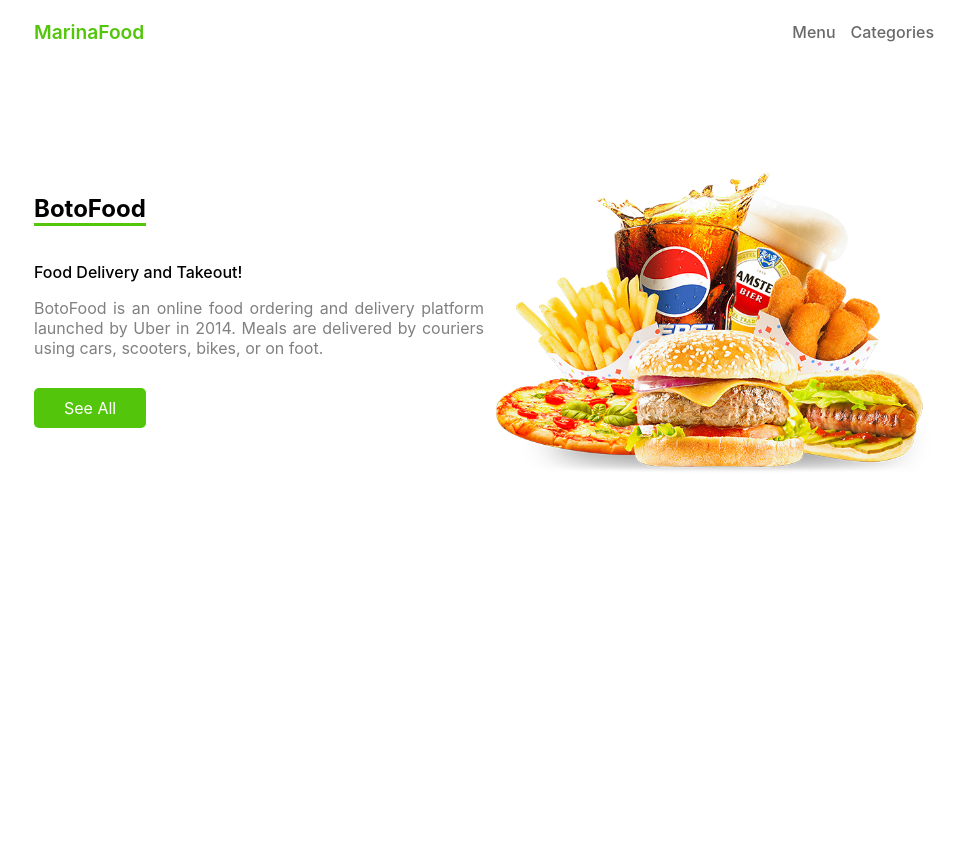
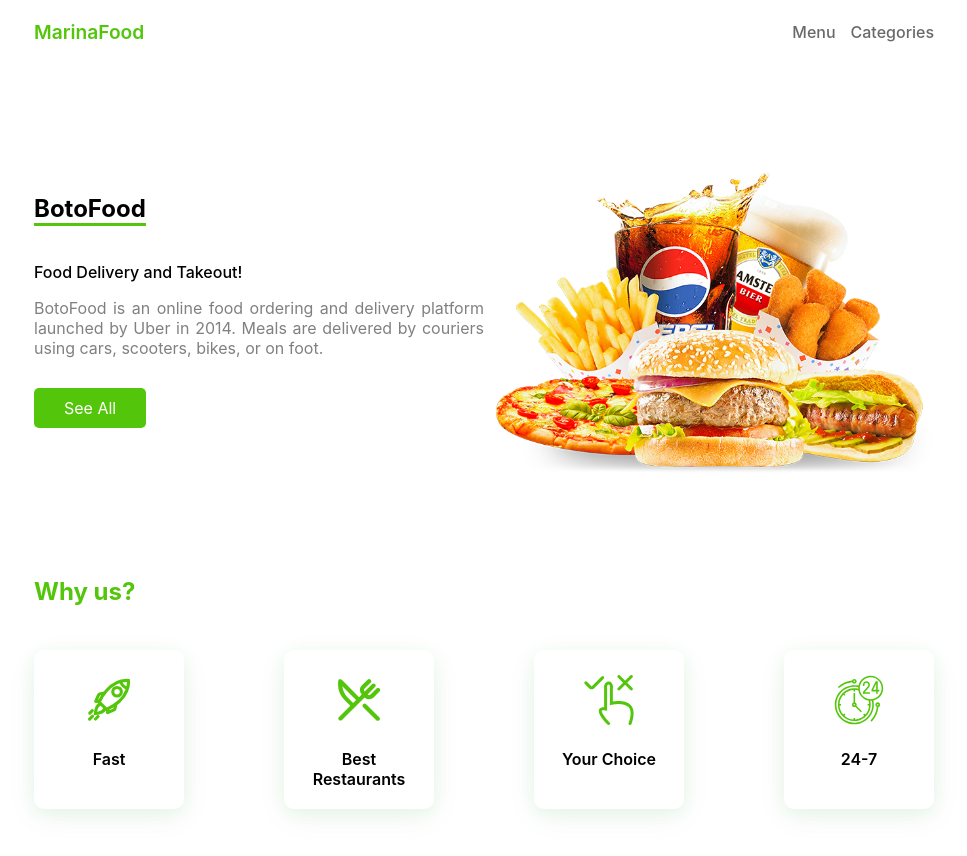
Before and after one commit to shahvalizadehmaryam/FoodOrder, a Next.js app: page / in a window 1280 px wide. Shown: the top 856 px of the page, without its empty margins (156-1123 px from the left). Built offline with nearby package versions, Linux system fonts and the light colour scheme.

Commit message:
Attributes component has called in home page.

```diff
--- a/components/templates/HomePage.js
+++ b/components/templates/HomePage.js
@@ -1,3 +1,4 @@
+import Attributes from "../modules/Attributes";
 import Banner from "../modules/Banner";
 import styles from "./Home.module.css";
 
@@ -5,6 +6,7 @@ function HomePage() {
   return (
     <div className={styles.container}>
       <Banner />
+      <Attributes />
     </div>
   );
 }
```
